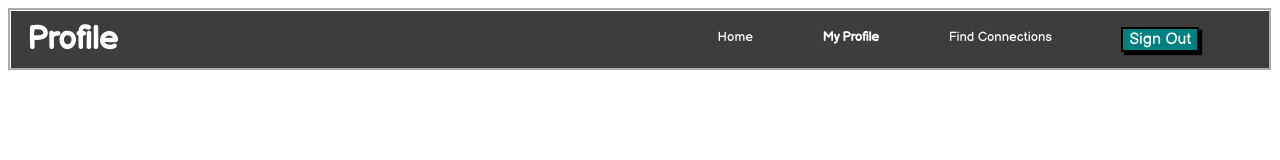
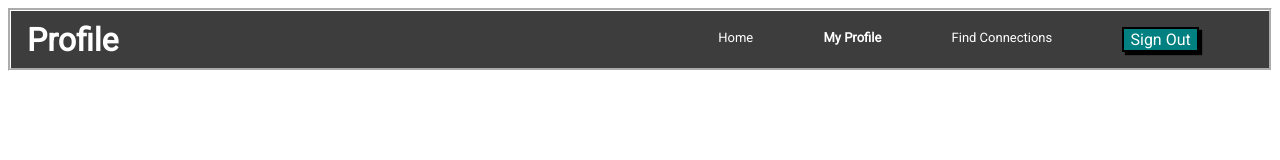
Before and after one commit to andrewp8/Coding_Dojo_WebFundamental, a plain HTML site: page flex_navbar/index.html in a window 1280 px wide. Drawn offline with Linux system fonts and the light colour scheme.

Commit message:
font updated

```diff
--- a/flex_navbar/style.css
+++ b/flex_navbar/style.css
@@ -1,7 +1,7 @@
-@import url('https://fonts.googleapis.com/css2?family=Balsamiq+Sans&display=swap');
+@import url('https://fonts.googleapis.com/css2?family=Roboto&display=swap');
 
 *{
-  font-family: 'Balsamiq Sans', cursive;
+  font-family: 'Roboto', sans-serif;
   color: white;
 }
 
```
